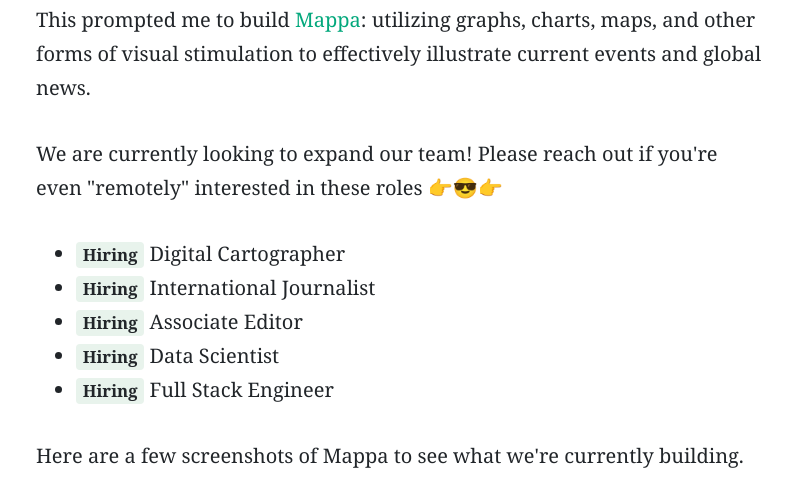
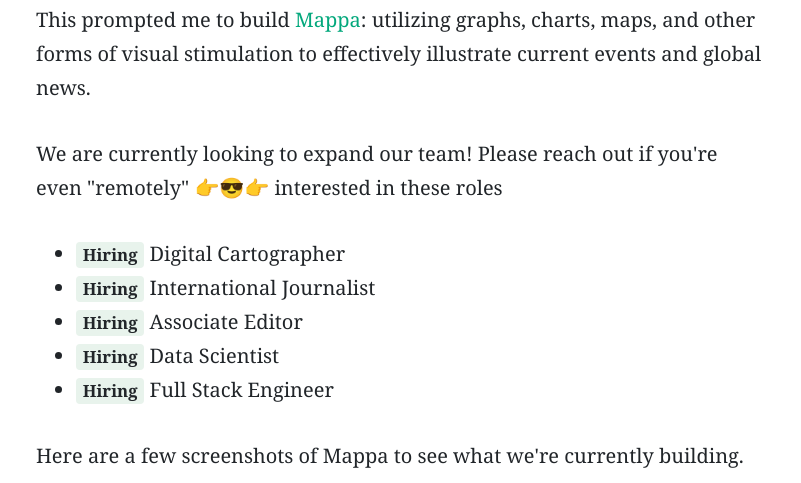
Before and after one commit to taishiwalden/mappa.news, a website: page about.html in a window 1280 px wide. Shown: the part 989-1472 px from the top of the page, without its empty margins (334-1135 px from the left). Drawn offline with nearby package versions, Linux system fonts and the light colour scheme.

```diff
--- a/about.html
+++ b/about.html
@@ -214,8 +214,7 @@
 					</p>
 					<p>
 						We are currently looking to expand our team! Please reach out if you're even
-						"remotely"
-						interested in these roles 👉😎👉
+						"remotely" 👉😎👉 interested in these roles
 					<ul>
 						<li><span class="badge badge-lightblue">Hiring</span> Digital Cartographer </li>
 						<li><span class="badge badge-lightblue">Hiring</span> International Journalist </li>
```
